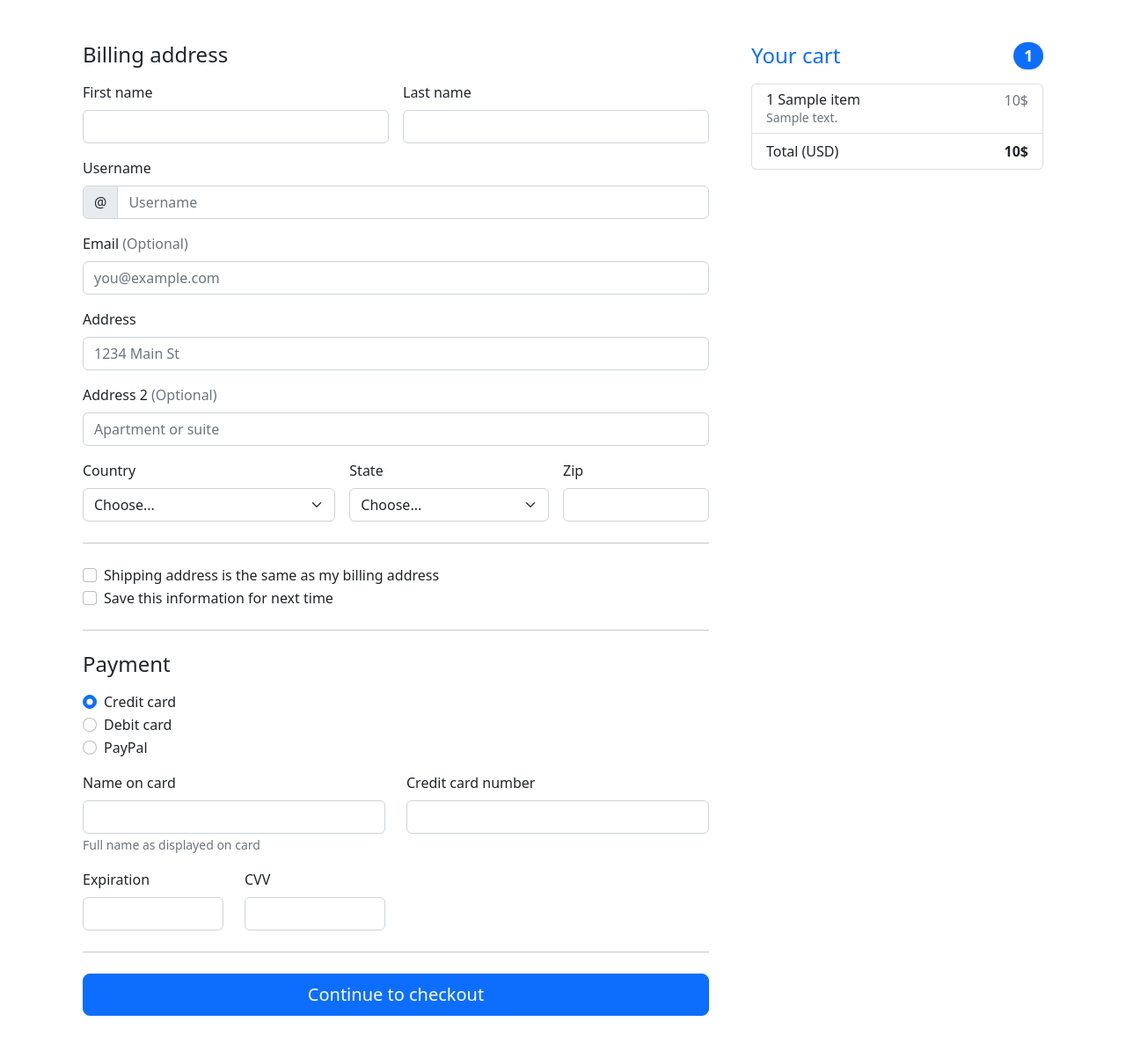
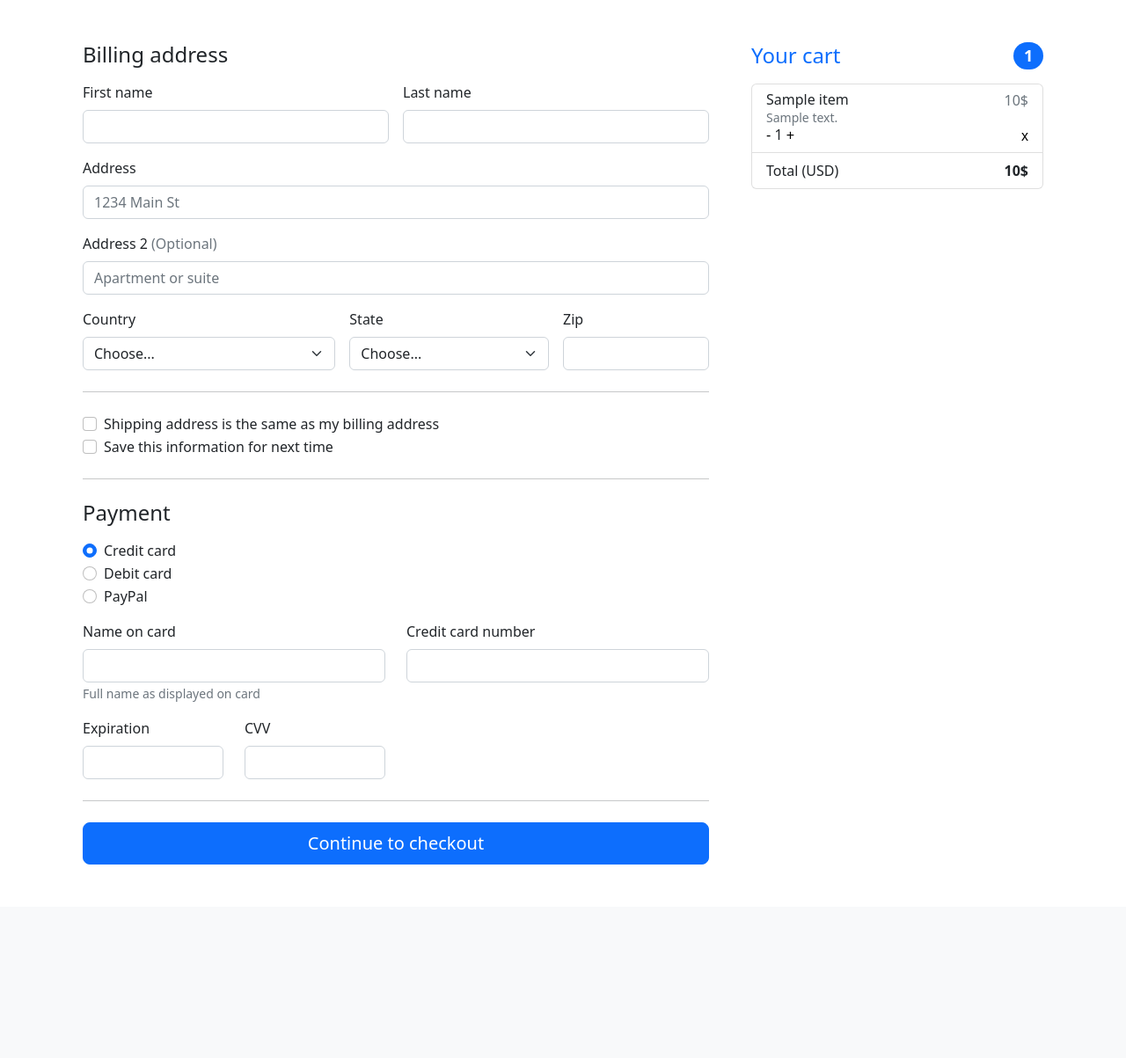
Before and after one commit to okfok/Django_shopping_cart, a Django app: page /cart/ in a window 1280 px wide. Shown: the part 72-1275 px from the top of the page at 88% size. After the commit the page ends 1055 px from the top, so only its background shows below. Run offline with Django 4.2, Linux system fonts and the light colour scheme; a user stored in the database is signed in; tables that the repository leaves empty hold one stand-in row (values such as "Sample post").

Commit message:
feat: add increase/decrease/remove item from cart

```diff
--- a/ShoppingCart/shop/static/style.css
+++ b/ShoppingCart/shop/static/style.css
@@ -1,6 +1,17 @@
 
-
-.errorlist{
+.errorlist {
     list-style-type: none;
 
 }
+
+.button_cart_change_count {
+    background: none;
+    border: none;
+    padding: 0;
+    font-family: arial, sans-serif;
+    cursor: pointer;
+    /*optional*/
+    /*input has OS specific font-family*/
+    /*color: #069;*/
+    /*text-decoration: underline;*/
+}
--- a/ShoppingCart/shop/urls.py
+++ b/ShoppingCart/shop/urls.py
@@ -9,4 +9,8 @@ urlpatterns = [
     path('item/<int:item_id>/add_to_cart', views.add_item_to_cart),
     path('items/', views.items),
     path('cart/', views.cart),
+    path('cart/<int:citem_id>/increase', views.increase_item_count_in_cart),
+    path('cart/<int:citem_id>/decrease', views.decrease_item_count_in_cart),
+    path('cart/<int:citem_id>/remove', views.remove_item_in_cart),
+
 ]
--- a/ShoppingCart/shop/views.py
+++ b/ShoppingCart/shop/views.py
@@ -1,10 +1,44 @@
 from django.contrib.auth import authenticate, login
 from django.contrib.auth.models import User
-from django.http import HttpResponse, HttpResponseRedirect
+from django.http import HttpResponse, HttpResponseRedirect, Http404
 from django.shortcuts import render
 
 from .forms import LoginForm, SignUpForm
 from .models import Item, Cart, CartItem
+
+
+def is_authenticated(func):
+    def wrapper(request, *args, **kwargs):
+        if request.user.is_authenticated:
+
+            return func(request, *args, **kwargs)
+        else:
+            return HttpResponseRedirect('/signup')
+
+    return wrapper
+
+
+def is_post_method(func):
+    def wrapper(request, *args, **kwargs):
+        if request.method == 'POST':
+
+            return func(request, *args, **kwargs)
+        else:
+            raise Http404()
+
+    return wrapper
+
+
+def create_cart_if_not_exists(func):
+    @is_authenticated
+    def wrapper(request, *args, **kwargs):
+        cart = Cart.objects.get(user=request.user)
+        if not cart:
+            Cart(request.user).save()
+
+        return func(request, *args, **kwargs)
+
+    return wrapper
 
 
 def index(request):
@@ -24,37 +58,70 @@ def item(request, item_id):
     return render(request, 'shop/item.html', {'item': Item.objects.get(id=item_id)})
 
 
+@create_cart_if_not_exists
 def cart(request):
-    if request.user.is_authenticated:
-        cart = Cart.objects.get(user=request.user)
-        if not cart:
-            cart = Cart(request.user)
+    cart = Cart.objects.get(user=request.user)
 
-        citems = CartItem.objects.filter(cart=cart)
-        return render(request, 'shop/cart.html', {
-            'citems': citems,
-            'count': len(citems),
-            'total': sum([citem.price for citem in citems])
-        })
-    else:
-        return HttpResponseRedirect('/signup')
+    citems = CartItem.objects.filter(cart=cart)
+    return render(request, 'shop/cart.html', {
+        'citems': citems,
+        'count': len(citems),
+        'total': sum([citem.price for citem in citems])
+    })
 
 
+@is_post_method
+@create_cart_if_not_exists
 def add_item_to_cart(request, item_id):
-    if request.method == 'POST' and request.user.is_authenticated:
+    cart = Cart.objects.get(user=request.user)
 
-        cart = Cart.objects.get(user=request.user)
-        if not cart:
-            cart = Cart(request.user)
+    item = Item.objects.get(id=item_id)
 
-        item = Item.objects.get(id=item_id)
+    if item not in [citem.item for citem in CartItem.objects.filter(cart=cart)]:
+        CartItem(cart=cart, item=item, count=1).save()
 
-        if item not in [citem.item for citem in CartItem.objects.filter(cart=cart)]:
-            CartItem(cart=cart, item=item, count=1).save()
+    return HttpResponseRedirect('/cart')
 
-        return HttpResponseRedirect('/cart')
 
-    return HttpResponseRedirect('/signup')
+@is_post_method
+@create_cart_if_not_exists
+def increase_item_count_in_cart(request, citem_id):
+    cart = Cart.objects.get(user=request.user)
+    citem = CartItem.objects.get(id=citem_id)
+
+    if citem in CartItem.objects.filter(cart=cart):
+        citem.count += 1
+        citem.save()
+
+    return HttpResponseRedirect('/cart')
+
+
+@is_post_method
+@create_cart_if_not_exists
+def decrease_item_count_in_cart(request, citem_id):
+    cart = Cart.objects.get(user=request.user)
+    citem = CartItem.objects.get(id=citem_id)
+
+    if citem in CartItem.objects.filter(cart=cart):
+        if citem.count <= 1:
+            citem.delete()
+        else:
+            citem.count -= 1
+            citem.save()
+
+    return HttpResponseRedirect('/cart')
+
+
+@is_post_method
+@create_cart_if_not_exists
+def remove_item_in_cart(request, citem_id):
+    cart = Cart.objects.get(user=request.user)
+    citem = CartItem.objects.get(id=citem_id)
+
+    if citem in CartItem.objects.filter(cart=cart):
+        citem.delete()
+
+    return HttpResponseRedirect('/cart')
 
 
 def sign_up(request):
--- a/ShoppingCart/templates/shop/cart.html
+++ b/ShoppingCart/templates/shop/cart.html
@@ -16,10 +16,28 @@
             {% for citem in citems %}
             <li class="list-group-item d-flex justify-content-between lh-sm">
                 <div>
-                    <h6 class="my-0">{{citem.count}} {{citem.item.name}}</h6>
+                    <h6 class="my-0">{{citem.item.name}}</h6>
                     <small class="text-muted">{{citem.item.description}}</small>
+                    <div>
+                        <form action="/cart/{{citem.id}}/decrease" method="post" style="float: left">
+                            {% csrf_token %}
+                            <button class="button_cart_change_count" type="submit">-
+                            </button>
+                        </form>
+                        <span style="float: left">&nbsp{{citem.count}}&nbsp</span>
+                        <form action="/cart/{{citem.id}}/increase" method="post" style="float: left">
+                            {% csrf_token %}
+                            <button class="button_cart_change_count" type="submit">+</button>
+                        </form>
+                    </div>
                 </div>
-                <span class="text-muted">{{citem.price}}$</span>
+                <div class="text-muted">
+                    <span>{{citem.price}}$</span><br><br>
+                    <form action="/cart/{{citem.id}}/remove" method="post" style="float: right; align: bottom;">
+                        {% csrf_token %}
+                        <button class="button_cart_change_count" type="submit">x</button>
+                    </form>
+                </div>
             </li>
             {% endfor %}
 
@@ -51,25 +69,6 @@
                     <input type="text" class="form-control" id="lastName" placeholder="" value="" required="">
                     <div class="invalid-feedback">
                         Valid last name is required.
-                    </div>
-                </div>
-
-                <div class="col-12">
-                    <label for="username" class="form-label">Username</label>
-                    <div class="input-group has-validation">
-                        <span class="input-group-text">@</span>
-                        <input type="text" class="form-control" id="username" placeholder="Username" required="">
-                        <div class="invalid-feedback">
-                            Your username is required.
-                        </div>
-                    </div>
-                </div>
-
-                <div class="col-12">
-                    <label for="email" class="form-label">Email <span class="text-muted">(Optional)</span></label>
-                    <input type="email" class="form-control" id="email" placeholder="you@example.com">
-                    <div class="invalid-feedback">
-                        Please enter a valid email address for shipping updates.
                     </div>
                 </div>
 
```
